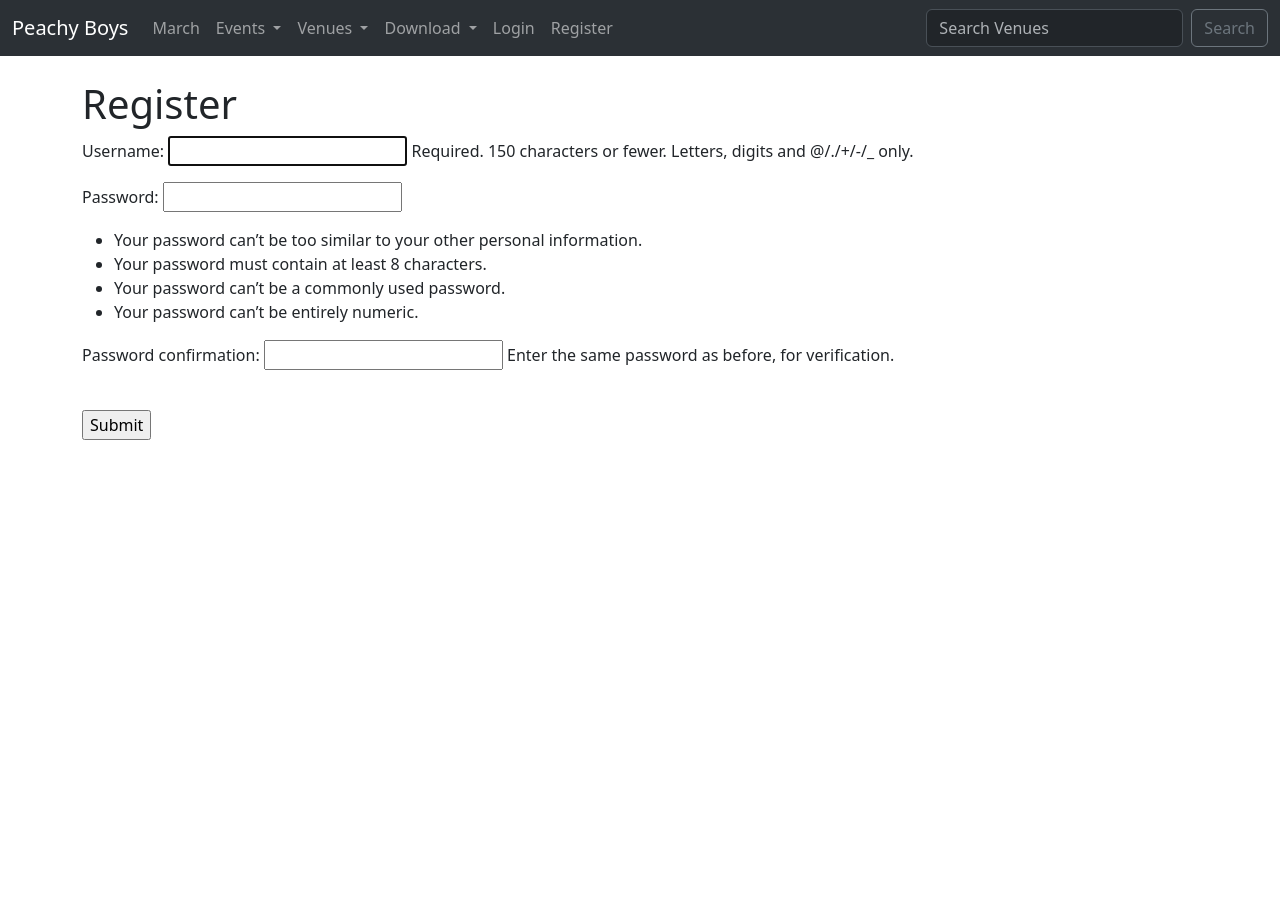
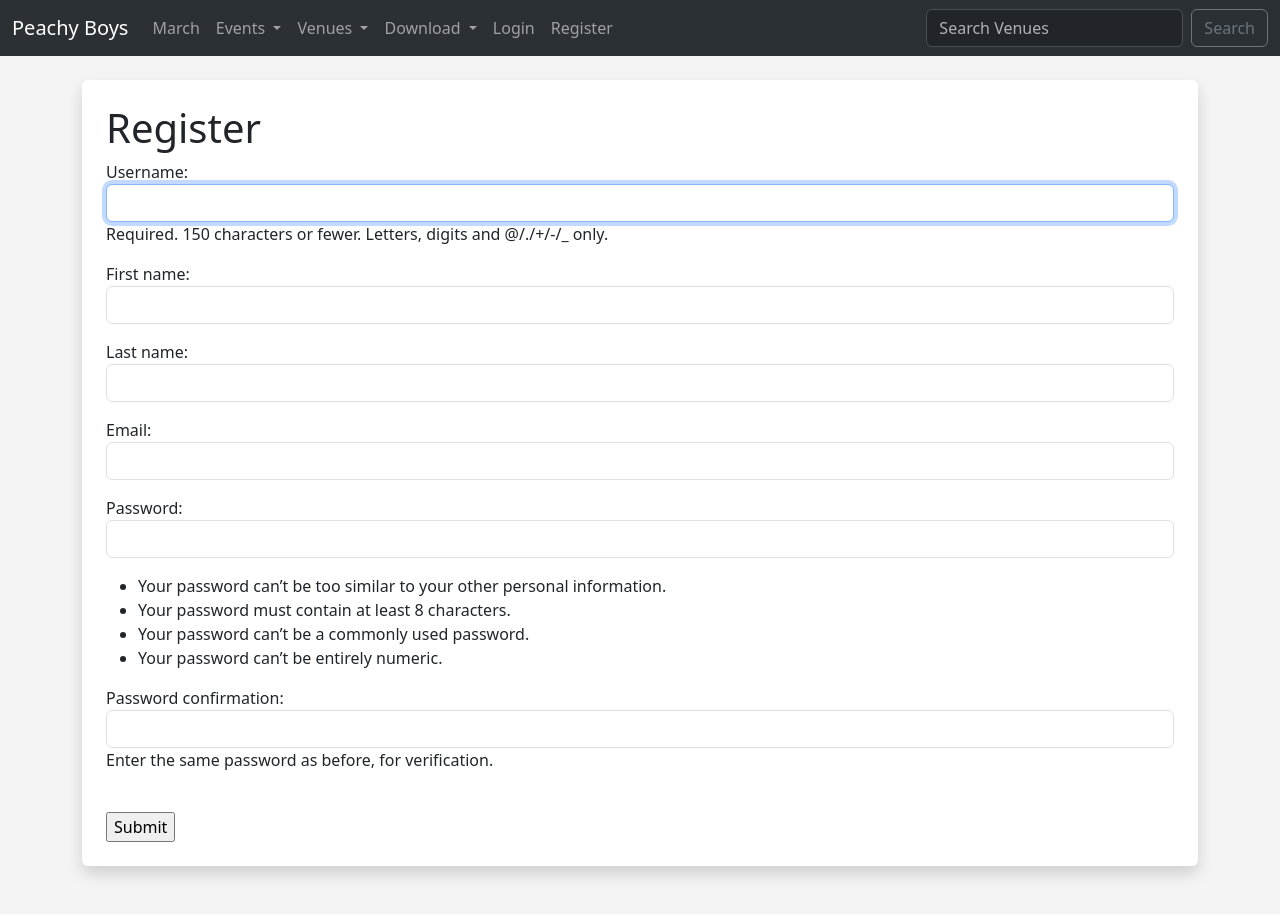
Before and after one commit to kalosius/Peachy-Events, a Django app: page /members/register_user/ in a window 1280 px wide. Before the commit the page ends 440 px from the top, so only its background shows below. Run offline with Django 5.2, Linux system fonts and the light colour scheme.

Commit message:
bootstrapfied registeruser form

```diff
--- a/events/templates/events/base.html
+++ b/events/templates/events/base.html
@@ -5,6 +5,11 @@
     <meta charset="utf-8">
     <meta name="viewport" content="width=device-width, initial-scale=1">
     <title>Peachy Boys</title>
+    <style>
+      body{
+        background: #f4f4f4 !important;
+      }
+    </style>
     <link href="https://cdn.jsdelivr.net/npm/bootstrap@5.3.3/dist/css/bootstrap.min.css" rel="stylesheet" integrity="sha384-QWTKZyjpPEjISv5WaRU9OFeRpok6YctnYmDr5pNlyT2bRjXh0JMhjY6hW+ALEwIH" crossorigin="anonymous">
   </head>
   <body>
--- /dev/null
+++ b/members/forms.py
@@ -0,0 +1,19 @@
+from django.contrib.auth.forms import UserCreationForm
+from django.contrib.auth.models import User
+from django import forms
+
+class RegisterUserForm(UserCreationForm):
+    email = forms.EmailField(widget=forms.EmailInput(attrs={'class':'form-control'}))
+    first_name = forms.CharField(max_length=50, widget=forms.TextInput(attrs={'class':'form-control'}))
+    last_name = forms.CharField(max_length=50, widget=forms.TextInput(attrs={'class':'form-control'}))
+
+    class Meta:
+        model = User
+        fields = ('username', 'first_name', 'last_name', 'email', 'password1', 'password2')
+
+    def __init__(self, *args, **kwargs):
+        super(RegisterUserForm, self).__init__(*args, **kwargs)
+
+        self.fields['username'].widget.attrs['class'] = 'form-control'
+        self.fields['password1'].widget.attrs['class'] = 'form-control'
+        self.fields['password2'].widget.attrs['class'] = 'form-control'
--- a/members/templates/authenticate/register_user.html
+++ b/members/templates/authenticate/register_user.html
@@ -10,6 +10,7 @@
 
 {% endif %}
 
+    <div class="shadow p-4 mb-5 bg-body rounded">
     <h1>Register</h1>
 
     <form action="{% url 'register_user' %}" method="POST">
@@ -18,5 +19,6 @@
         <br>
         <input type="submit" value="Submit">
     </form>
+</div>
 
 {% endblock %}
--- a/members/views.py
+++ b/members/views.py
@@ -2,11 +2,12 @@ from django.shortcuts import render, redirect
 from django.contrib.auth import authenticate, login, logout
 from django.contrib import messages
 from django.contrib.auth.forms import UserCreationForm
+from .forms import RegisterUserForm
 
 
 def register_user(request):
     if request.method == "POST":
-        form = UserCreationForm(request.POST)
+        form = RegisterUserForm(request.POST)
         if form.is_valid():
             form.save()
             username = form.cleaned_data['username']
@@ -16,7 +17,7 @@ def register_user(request):
             messages.success(request, "Registration Successful")
             return redirect('home')
     else:
-        form = UserCreationForm()
+        form = RegisterUserForm()
 
     return render(request, 'authenticate/register_user.html', {'form': form})
 
```
Also changed, not shown: db.sqlite3.
